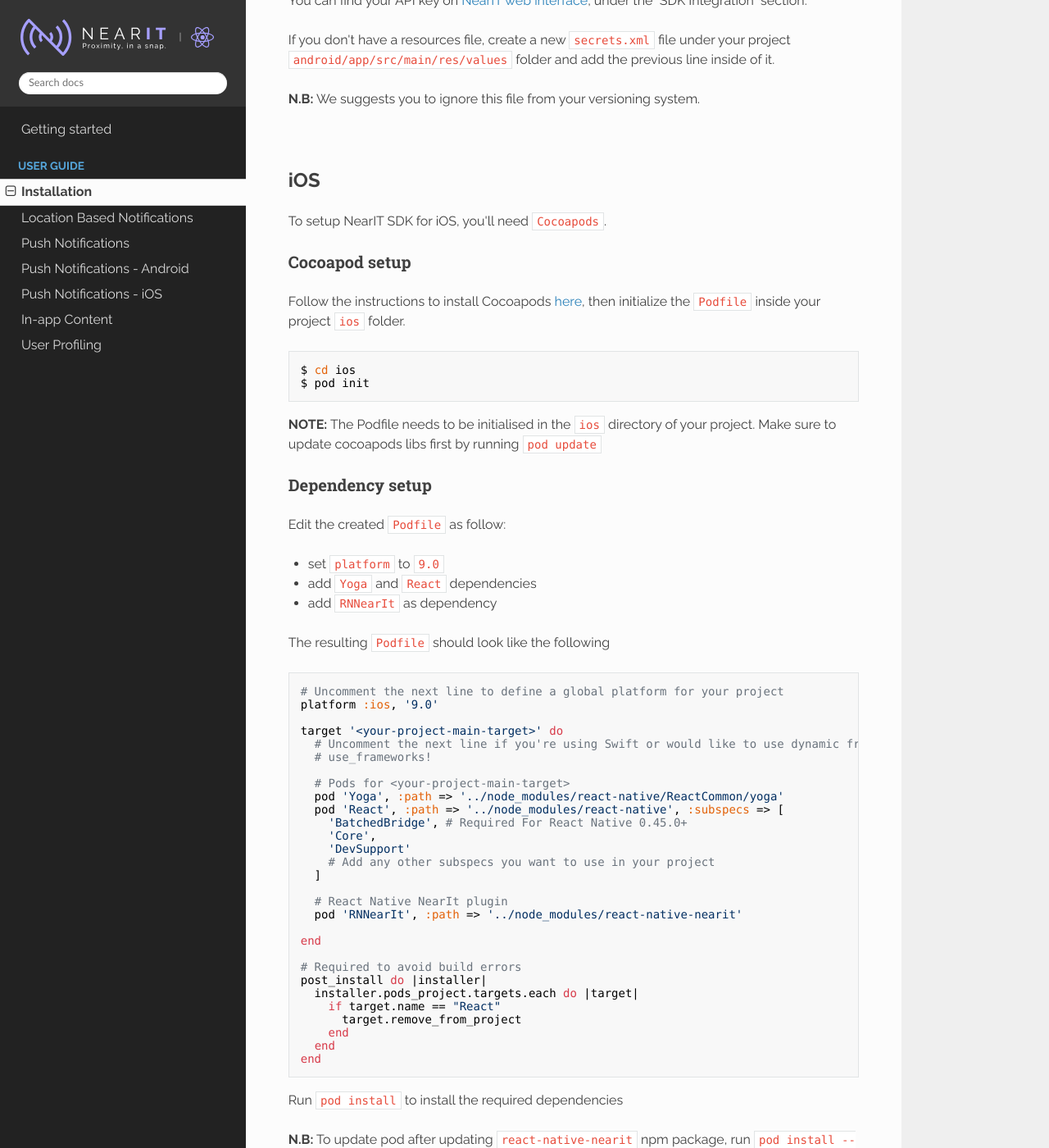
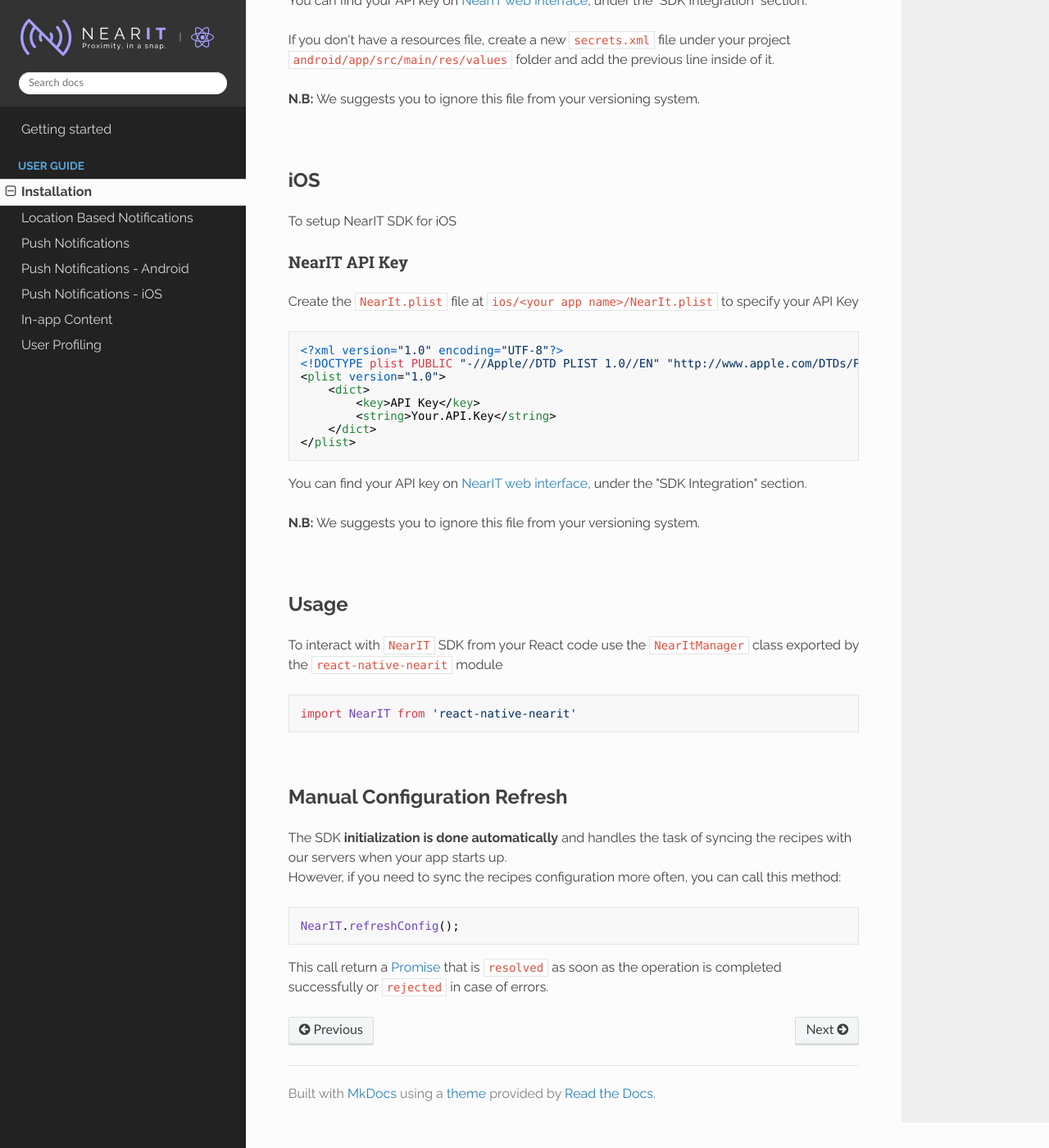
Before and after one commit to nearit/React-Native-SDK, an MkDocs documentation site: the page built from docs/installation.md, in a window 1280 px wide and 1400 px high, scrolled down 1570 px. Shown: the whole window at 82% size. Built offline with MkDocs 1.6.1, drawn with Linux system fonts in a browser that asks for light colours; nearby versions of some CDN libraries; old or Windows-style settings are respelled for this version of MkDocs; some of the changed text lies outside the part shown.

Commit message:
docs(iOS Setup): Update `iOS` setup guide

````diff
--- a/docs/installation.md
+++ b/docs/installation.md
@@ -77,61 +77,8 @@
 <br>
 
 ## iOS
-To setup NearIT SDK for iOS, you'll need `Cocoapods`.
 
-### Cocoapod setup
-Follow the instructions to install Cocoapods [here](https://guides.cocoapods.org/using/getting-started.html#getting-started), then initialize the `Podfile` inside your project `ios` folder.
-```bash
-$ cd ios
-$ pod init
-```
-
-**NOTE:** The Podfile needs to be initialised in the `ios` directory of your project. Make sure to update cocoapods libs first by running `pod update`
-
-### Dependency setup
-Edit the created `Podfile` as follow:
-
-- set `platform` to `9.0`
-- add `Yoga` and `React` dependencies
-- add `RNNearIt` as dependency
-
-The resulting `Podfile` should look like the following
-```ruby
-# Uncomment the next line to define a global platform for your project
-platform :ios, '9.0'
-
-target '<your-project-main-target>' do
-  # Uncomment the next line if you're using Swift or would like to use dynamic frameworks
-  # use_frameworks!
-
-  # Pods for <your-project-main-target>
-  pod 'Yoga', :path => '../node_modules/react-native/ReactCommon/yoga'
-  pod 'React', :path => '../node_modules/react-native', :subspecs => [
-    'BatchedBridge', # Required For React Native 0.45.0+
-    'Core',
-    'DevSupport'
-    # Add any other subspecs you want to use in your project
-  ]
-
-  # React Native NearIt plugin
-  pod 'RNNearIt', :path => '../node_modules/react-native-nearit'
-
-end
-
-# Required to avoid build errors
-post_install do |installer|
-  installer.pods_project.targets.each do |target|
-    if target.name == "React"
-      target.remove_from_project
-    end
-  end
-end
-```
-
-Run `pod install` to install the required dependencies
-
-**N.B:** To update pod after updating `react-native-nearit` npm package, run `pod install --repo-update` inside your project `ios` folder
-
+To setup NearIT SDK for iOS
 
 ### NearIT API Key
 
````
Also changed, not shown: docs/push-notifications-ios.md (+1 -3 lines).
